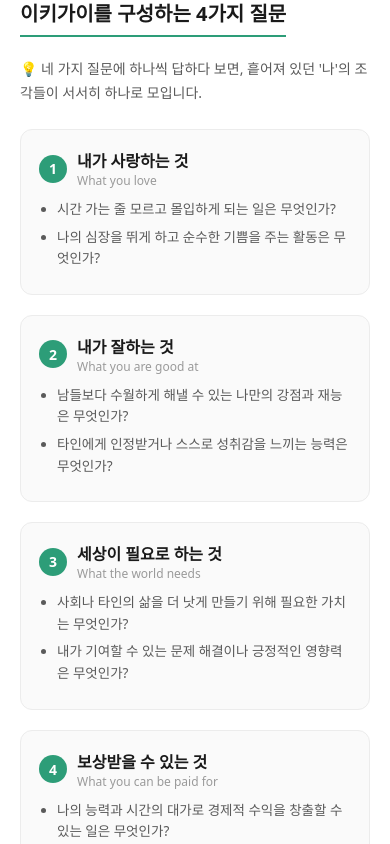
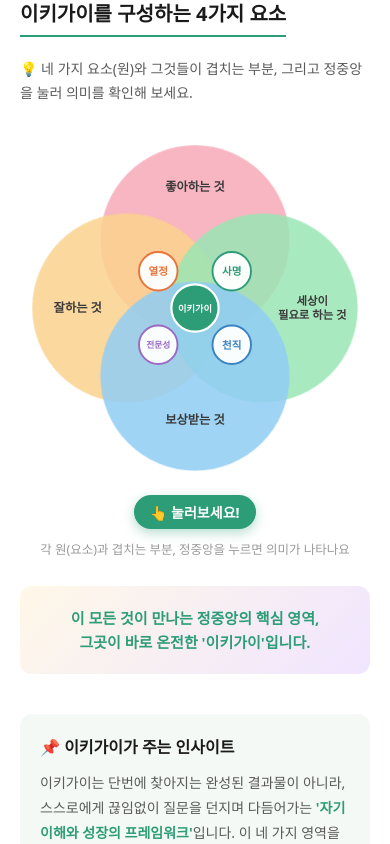
Before and after one commit to hwajeongup-hj/ikigai-landing, a React (Vite) app: page / in a window 390 px wide. Shown: the part 1140-1984 px from the top of the page. Built offline with nearby package versions, Linux system fonts and the light colour scheme.

Commit message:
Merge 4 elements into clickable Venn diagram; mobile slider for type cards
Co-Authored-By: Claude Opus 4.8 (1M context) <noreply@anthropic.com>

```diff
--- a/src/IkigaiLanding.jsx
+++ b/src/IkigaiLanding.jsx
@@ -32,6 +32,11 @@ const VENN_REGIONS = {
   vocation:   { term: '천직',   en: 'Vocation',   formula: '세상이 필요로 하는 것 + 보상받을 수 있는 것', note: '안정적이지만, 개인적인 흥미나 확신이 부족할 수 있어요.',   color: '#3B82C4', x: 242, y: 242 },
   profession: { term: '전문성', en: 'Profession', formula: '잘하는 것 + 보상받을 수 있는 것',          note: '편안하지만, 공허함이나 의미의 부재를 느낄 수 있어요.',     color: '#9B6BC4', x: 158, y: 242 },
   ikigai:     { term: '이키가이', en: 'IKIGAI',   formula: '네 가지 모두가 겹치는 곳',                note: '내가 사랑하고, 잘하고, 세상이 필요로 하며, 보상도 받을 수 있는 것. 이 모든 것이 만나는 정중앙이 바로 온전한 삶의 이유입니다.', color: '#2D9D78', x: 200, y: 200 },
+  // 4가지 요소(원) — 클릭 시 설명이 뜬다
+  love:  { term: '좋아하는 것',        en: 'What you love',           note: '시간 가는 줄 모르고 몰입하게 되는, 순수한 기쁨과 설렘을 주는 일이에요.',             color: '#E26D8A' },
+  good:  { term: '잘하는 것',          en: 'What you are good at',    note: '남들보다 수월하게 해내고, 인정받거나 성취감을 느끼는 나만의 강점과 재능이에요.',     color: '#D99323' },
+  needs: { term: '세상이 필요로 하는 것', en: 'What the world needs',    note: '사회나 타인의 삶을 더 낫게 만드는, 내가 기여하고 영향을 줄 수 있는 가치예요.',       color: '#2D9D78' },
+  paid:  { term: '보상받을 수 있는 것',   en: 'What you can be paid for', note: '능력과 시간의 대가로 수익을 만들어, 지속 가능한 삶을 가능하게 하는 현실적인 수단이에요.', color: '#3B82C4' },
 };
 
 const VENN_CIRCLES = [
@@ -51,16 +56,33 @@ function IkigaiVennDiagram({ isMobile }) {
       <svg viewBox="0 0 400 400" style={{ width: '100%', height: 'auto', display: 'block' }}>
         <g style={{ mixBlendMode: 'multiply' }}>
           {VENN_CIRCLES.map((c) => (
-            <circle key={c.key} cx={c.cx} cy={c.cy} r="108" fill={c.fill} fillOpacity="0.85" />
+            <circle
+              key={c.key}
+              cx={c.cx}
+              cy={c.cy}
+              r="108"
+              fill={c.fill}
+              fillOpacity="0.85"
+              onClick={() => setSelected(c.key)}
+              style={{ cursor: 'pointer' }}
+            />
           ))}
         </g>
 
-        {/* 바깥 개념 라벨 */}
+        {/* 바깥 개념 라벨 (클릭) */}
+        <g onClick={() => setSelected('love')} style={{ cursor: 'pointer' }}>
           <text x="200" y="66" textAnchor="middle" fontSize="14" fontWeight="700" fill="#3A3A3A">좋아하는 것</text>
+        </g>
+        <g onClick={() => setSelected('good')} style={{ cursor: 'pointer' }}>
           <text x="66" y="204" textAnchor="middle" fontSize="14" fontWeight="700" fill="#3A3A3A">잘하는 것</text>
+        </g>
+        <g onClick={() => setSelected('needs')} style={{ cursor: 'pointer' }}>
           <text x="334" y="197" textAnchor="middle" fontSize="13" fontWeight="700" fill="#3A3A3A">세상이</text>
           <text x="334" y="213" textAnchor="middle" fontSize="13" fontWeight="700" fill="#3A3A3A">필요로 하는 것</text>
+        </g>
+        <g onClick={() => setSelected('paid')} style={{ cursor: 'pointer' }}>
           <text x="200" y="332" textAnchor="middle" fontSize="14" fontWeight="700" fill="#3A3A3A">보상받는 것</text>
+        </g>
 
         {/* 겹치는 부분 (클릭) */}
         {pairKeys.map((key) => {
@@ -97,7 +119,7 @@ function IkigaiVennDiagram({ isMobile }) {
           👆 눌러보세요!
         </span>
         <p style={{ fontSize: '12.5px', color: '#9A9A9A', margin: '10px 0 0 0' }}>
-          겹치는 부분과 정중앙을 누르면 의미가 나타나요
+          각 원(요소)과 겹치는 부분, 정중앙을 누르면 의미가 나타나요
         </p>
       </div>
 
@@ -140,8 +162,10 @@ function IkigaiVennDiagram({ isMobile }) {
                 ×
               </button>
             </div>
+            {sel.formula && (
               <p style={{ margin: '10px 0 8px 0', fontSize: '14px', fontWeight: '700', color: '#1A1A1A' }}>{sel.formula}</p>
-            <p style={{ margin: 0, fontSize: '13.5px', color: '#5A5A5A', lineHeight: '1.65' }}>{sel.note}</p>
+            )}
+            <p style={{ margin: `${sel.formula ? 0 : 10}px 0 0 0`, fontSize: '13.5px', color: '#5A5A5A', lineHeight: '1.65' }}>{sel.note}</p>
           </div>
         </div>
       )}
@@ -187,49 +211,6 @@ export default function IkigaiLanding() {
     paddingBottom: '8px',
     display: 'inline-block',
   };
-  // 카드가 2열(데스크톱)/1열(모바일)로 배치되도록
-  const halfWidth = isMobile ? '100%' : 'calc(50% - 10px)';
-
-  // 이키가이를 구성하는 4가지 질문
-  const ikigaiQuestions = [
-    {
-      no: '1',
-      en: 'What you love',
-      title: '내가 사랑하는 것',
-      items: [
-        '시간 가는 줄 모르고 몰입하게 되는 일은 무엇인가?',
-        '나의 심장을 뛰게 하고 순수한 기쁨을 주는 활동은 무엇인가?',
-      ],
-    },
-    {
-      no: '2',
-      en: 'What you are good at',
-      title: '내가 잘하는 것',
-      items: [
-        '남들보다 수월하게 해낼 수 있는 나만의 강점과 재능은 무엇인가?',
-        '타인에게 인정받거나 스스로 성취감을 느끼는 능력은 무엇인가?',
-      ],
-    },
-    {
-      no: '3',
-      en: 'What the world needs',
-      title: '세상이 필요로 하는 것',
-      items: [
-        '사회나 타인의 삶을 더 낫게 만들기 위해 필요한 가치는 무엇인가?',
-        '내가 기여할 수 있는 문제 해결이나 긍정적인 영향력은 무엇인가?',
-      ],
-    },
-    {
-      no: '4',
-      en: 'What you can be paid for',
-      title: '보상받을 수 있는 것',
-      items: [
-        '나의 능력과 시간의 대가로 경제적 수익을 창출할 수 있는 일은 무엇인가?',
-        '지속 가능한 삶을 유지하게 해주는 현실적인 수단은 무엇인가?',
-      ],
-    },
-  ];
-
   // 문제 제기 섹션 통계
   const anxietyStats = [
     { big: '10명 중 7명', who: '청년', quote: '"나의 적성을 모른다"' },
@@ -350,56 +331,9 @@ export default function IkigaiLanding() {
 
       {/* IKIGAI Deep Dive Section */}
       <section style={{ padding: sectionPad, background: 'white' }}>
-        <h3 style={headingStyle}>이키가이를 구성하는 4가지 질문</h3>
+        <h3 style={headingStyle}>이키가이를 구성하는 4가지 요소</h3>
         <p style={{ fontSize: '14px', color: '#5A5A5A', lineHeight: '1.7', margin: '12px 0 0 0' }}>
-          💡 네 가지 질문에 하나씩 답하다 보면, 흩어져 있던 '나'의 조각들이 서서히 하나로 모입니다.
-        </p>
-
-        <div style={{ display: 'flex', flexWrap: 'wrap', gap: '20px', margin: '24px 0 48px 0' }}>
-          {ikigaiQuestions.map((q) => (
-            <div key={q.no} style={{
-              width: halfWidth,
-              boxSizing: 'border-box',
-              background: '#FAFAFA',
-              border: '1px solid #ECECEC',
-              borderRadius: '12px',
-              padding: isMobile ? '18px' : '22px',
-            }}>
-              <div style={{ display: 'flex', alignItems: 'center', gap: '10px', marginBottom: '10px' }}>
-                <span style={{
-                  flexShrink: 0,
-                  width: '28px',
-                  height: '28px',
-                  borderRadius: '50%',
-                  background: '#2D9D78',
-                  color: 'white',
-                  fontWeight: '700',
-                  fontSize: '14px',
-                  display: 'flex',
-                  alignItems: 'center',
-                  justifyContent: 'center',
-                }}>
-                  {q.no}
-                </span>
-                <div>
-                  <p style={{ margin: 0, fontWeight: '700', fontSize: '16px', color: '#1A1A1A' }}>{q.title}</p>
-                  <p style={{ margin: 0, fontSize: '12px', color: '#9A9A9A', fontWeight: '500' }}>{q.en}</p>
-                </div>
-              </div>
-              <ul style={{ margin: '8px 0 0 0', paddingLeft: '18px' }}>
-                {q.items.map((item, i) => (
-                  <li key={i} style={{ fontSize: '13.5px', color: '#5A5A5A', lineHeight: '1.6', marginBottom: '6px' }}>
-                    {item}
-                  </li>
-                ))}
-              </ul>
-            </div>
-          ))}
-        </div>
-
-        <h3 style={headingStyle}>4가지 요소가 만나는 교집합</h3>
-        <p style={{ fontSize: '14px', color: '#5A5A5A', lineHeight: '1.7', margin: '12px 0 0 0' }}>
-          🧩 두 원이 겹치는 곳마다 서로 다른 감정과 상태가 나타납니다.
+          💡 네 가지 요소(원)와 그것들이 겹치는 부분, 그리고 정중앙을 눌러 의미를 확인해 보세요.
         </p>
 
         <div style={{ margin: '28px 0' }}>
@@ -503,14 +437,19 @@ export default function IkigaiLanding() {
 
         <div style={{
           display: 'flex',
-          flexDirection: isMobile ? 'column' : 'row',
-          gap: '20px',
+          flexDirection: 'row',
+          gap: '16px',
           maxWidth: '900px',
           margin: '0 auto',
+          overflowX: isMobile ? 'auto' : 'visible',
+          scrollSnapType: isMobile ? 'x mandatory' : undefined,
+          WebkitOverflowScrolling: 'touch',
+          paddingBottom: isMobile ? '6px' : 0,
         }}>
           {workbookTypes.map((t) => (
             <div key={t.tag} style={{
-              flex: 1,
+              flex: isMobile ? '0 0 80%' : '1',
+              scrollSnapAlign: isMobile ? 'center' : undefined,
               background: 'white',
               border: '1px solid #ECECEC',
               borderRadius: '16px',
@@ -547,6 +486,11 @@ export default function IkigaiLanding() {
             </div>
           ))}
         </div>
+        {isMobile && (
+          <p style={{ fontSize: '12.5px', color: '#9A9A9A', margin: '14px 0 0 0' }}>
+            ← 옆으로 넘겨보세요 →
+          </p>
+        )}
       </section>
 
       {/* Our Workbook Section */}
```
Lines whose indentation alone changed are shown as unchanged.
